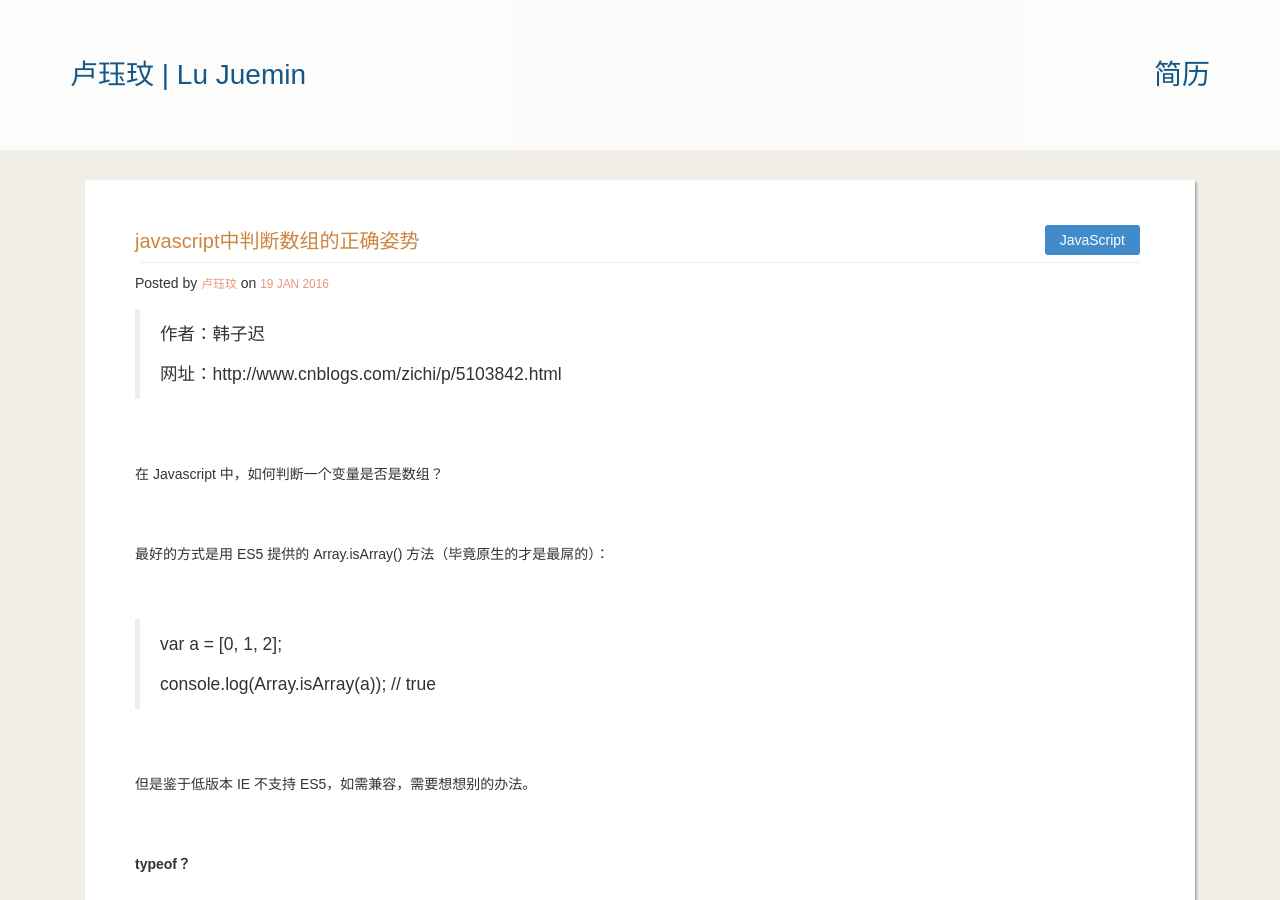
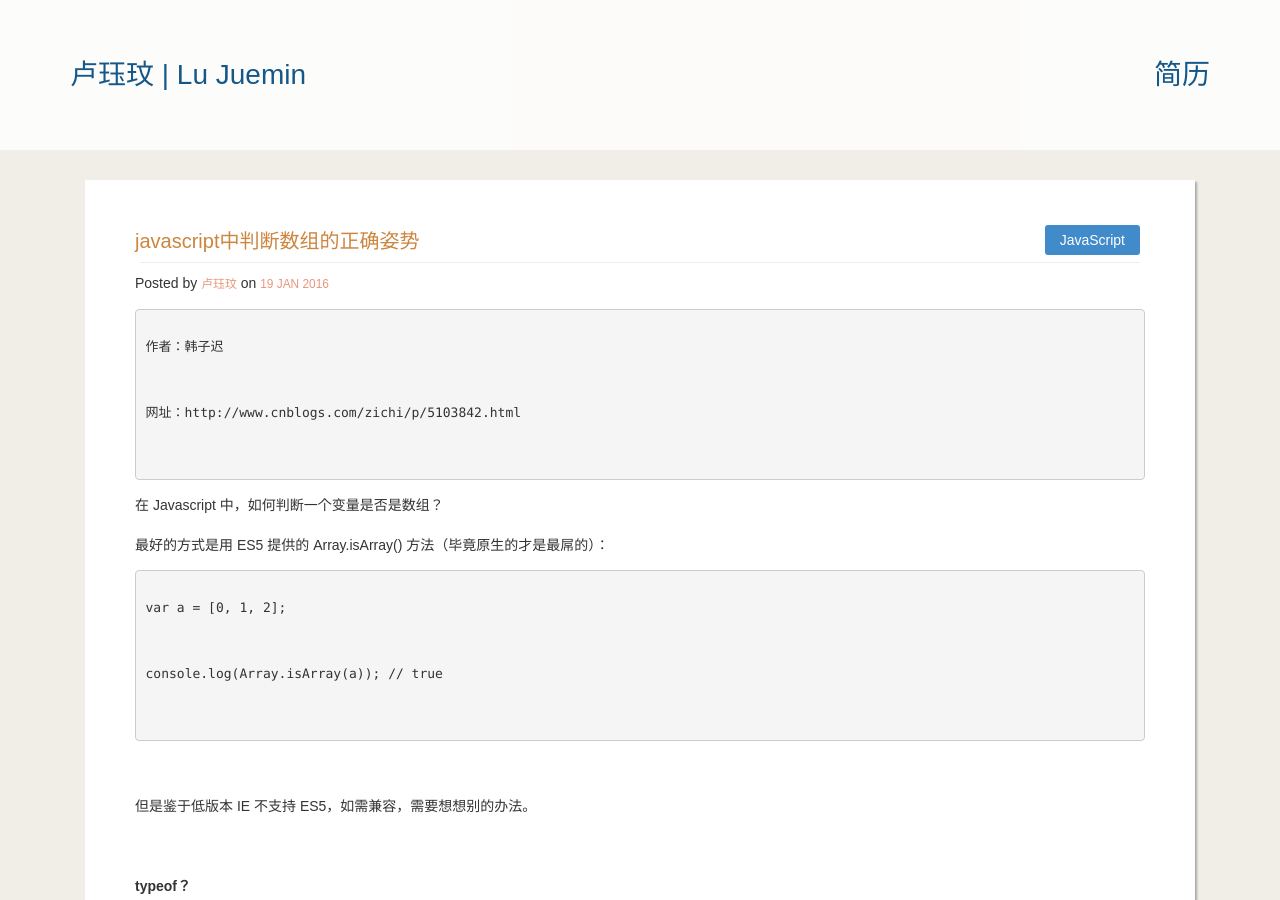
Before and after one commit to juemin90/juemin90.github.io, a Jekyll site: the page built from _posts/2016-01-19-judge-an-array.html, in a window 1280 px wide and 900 px high. Built offline with Jekyll 4.4.1, drawn with Linux system fonts in a browser that asks for light colours; nearby versions of some CDN libraries; comment, search, counter and statistics services are not loaded.

Commit message:
fix: element type

```diff
--- a/_posts/2016-01-19-judge-an-array.html
+++ b/_posts/2016-01-19-judge-an-array.html
@@ -3,27 +3,25 @@ layout: default
 title: javascript中判断数组的正确姿势
 theme: JavaScript
 ---
-<blockquote>
+<pre>
+
 <p>作者：韩子迟</p>
 
 <p>网址：http://www.cnblogs.com/zichi/p/5103842.html</p>
-</blockquote>
 
-<p>&nbsp;</p>
+</pre>
 
 <p>在 Javascript 中，如何判断一个变量是否是数组？</p>
 
-<p>&nbsp;</p>
-
 <p>最好的方式是用 ES5 提供的 Array.isArray() 方法（毕竟原生的才是最屌的）：</p>
 
-<p>&nbsp;</p>
+<pre>
 
-<blockquote>
 <p>var a = [0, 1, 2];</p>
 
 <p>console.log(Array.isArray(a)); // true</p>
-</blockquote>
+
+</pre>
 
 <!-- more -->
 <p>&nbsp;</p>
@@ -40,13 +38,14 @@ theme: JavaScript
 
 <p>&nbsp;</p>
 
-<blockquote>
+<pre>
 <p>var a = [0, 1, 2];</p>
 
 <p>// 是 object 同时排除 null、排除纯对象</p>
 
 <p>console.log(typeof a === &#39;object&#39; &amp; a !== null &amp;&amp; Object.prototype.toString.call(a) !== &#39;[object Object]&#39;); &nbsp;// true</p>
-</blockquote>
+
+</pre>
 
 <p>&nbsp;</p>
 
@@ -58,13 +57,13 @@ theme: JavaScript
 
 <p>&nbsp;</p>
 
-<blockquote>
+<pre>
 <p>var a = [0, 1, 2];</p>
 
 <p>console.log(a instanceof Array); &nbsp;// true 就是数组？</p>
 
 <p>console.log(a.constructor === Array); // true 数组？</p>
-</blockquote>
+</pre>
 
 <p>&nbsp;</p>
 
@@ -76,7 +75,7 @@ theme: JavaScript
 
 <p>&nbsp;</p>
 
-<blockquote>
+<pre>
 <p>window.onload = function() {</p>
 
 <p>&nbsp; &nbsp; &nbsp;var a = window.frames[0].a;</p>
@@ -86,7 +85,8 @@ theme: JavaScript
 <p>&nbsp; &nbsp; &nbsp;console.log(a.constructor === Array); &nbsp;// false</p>
 
 <p>};</p>
-</blockquote>
+
+</pre>
 
 <p>&nbsp;</p>
 
@@ -94,9 +94,11 @@ theme: JavaScript
 
 <p>&nbsp;</p>
 
-<blockquote>
+<pre>
+
 <p>window.a = [1, 2, 3];</p>
-</blockquote>
+
+</pre>
 
 <p>&nbsp;</p>
 
@@ -112,7 +114,8 @@ theme: JavaScript
 
 <p>&nbsp;</p>
 
-<blockquote>
+<pre>
+
 <p>var a = [0, 1, 2];</p>
 
 <p>&nbsp;</p>
@@ -122,7 +125,8 @@ theme: JavaScript
 <p>&nbsp;// 是数组</p>
 
 <p>}</p>
-</blockquote>
+
+</pre>
 
 <p>&nbsp;</p>
 
@@ -130,7 +134,8 @@ theme: JavaScript
 
 <p>&nbsp;</p>
 
-<blockquote>
+<pre>
+
 <p>var a = {sort: &#39;me&#39;};</p>
 
 <p>&nbsp;</p>
@@ -142,7 +147,7 @@ theme: JavaScript
 <p>&nbsp;// 其实我真的不是数组</p>
 
 <p>}</p>
-</blockquote>
+</pre>
 
 <p>&nbsp;</p>
 
@@ -150,11 +155,13 @@ theme: JavaScript
 
 <p>&nbsp;</p>
 
-<blockquote>
+<pre>
+
 <p>var a = [0, 1, 2];</p>
 
 <p>console.log(Object.prototype.toString.call(a) === &#39;[object Array]&#39;); // true</p>
-</blockquote>
+
+</pre>
 
 <p>&nbsp;</p>
 
@@ -166,7 +173,8 @@ theme: JavaScript
 
 <p>&nbsp;</p>
 
-<blockquote>
+<pre>
+
 <p>isArray: Array.isArray || function( obj ) {</p>
 
 <p>&nbsp; &nbsp;return jQuery.type(obj) === &quot;array&quot;;</p>
@@ -198,7 +206,8 @@ theme: JavaScript
 <p>&nbsp; &nbsp;class2type[ &quot;[object &quot; + name + &quot;]&quot; ] = name.toLowerCase();</p>
 
 <p>});</p>
-</blockquote>
+
+</pre>
 
 <p>&nbsp;</p>
 
@@ -206,7 +215,8 @@ theme: JavaScript
 
 <p>&nbsp;</p>
 
-<blockquote>
+<pre>
+
 <p>console.log(Object.prototype.toString.call(10)); &nbsp;// [object Number]</p>
 
 <p>console.log(Object.prototype.toString.call(&#39;hello&#39;)); // [object String]</p>
@@ -226,7 +236,8 @@ theme: JavaScript
 <p>console.log(Object.prototype.toString.call(undefined)); // [object Undefined]</p>
 
 <p>console.log(Object.prototype.toString.call(new Date())); // [object Date]</p>
-</blockquote>
+
+</pre>
 
 <p>&nbsp;</p>
 
@@ -238,7 +249,8 @@ theme: JavaScript
 
 <p>&nbsp;</p>
 
-<blockquote>
+<pre>
+
 <p>Object.prototype.toString( ) When the toString method is called, the following steps are taken:</p>
 
 <p>1. Get the [[Class]] property of this object.</p>
@@ -246,7 +258,8 @@ theme: JavaScript
 <p>2. Compute a string value by concatenating the three strings &ldquo;[object &ldquo;, Result (1), and &ldquo;]&rdquo;.</p>
 
 <p>3. Return Result (2)</p>
-</blockquote>
+
+</pre>
 
 <p>&nbsp;</p>
 
@@ -254,11 +267,13 @@ theme: JavaScript
 
 <p>&nbsp;</p>
 
-<blockquote>
+<pre>
+
 <p>new Array([ item0[, item1 [,&hellip;]]])</p>
 
 <p>The [[Class]] property of the newly constructed object is set to &ldquo;Array&rdquo;.</p>
-</blockquote>
+
+</pre>
 
 <p>&nbsp;</p>
 
@@ -266,13 +281,15 @@ theme: JavaScript
 
 <p>&nbsp;</p>
 
-<blockquote>
+<pre>
+
 <p>function isArray(a) {</p>
 
 <p>&nbsp;Array.isArray ? Array.isArray(a) : Object.prototype.toString.call(a) === &#39;[object Array]&#39;;</p>
 
 <p>}</p>
-</blockquote>
+
+</pre>
 
 <p>&nbsp;</p>
 
```
